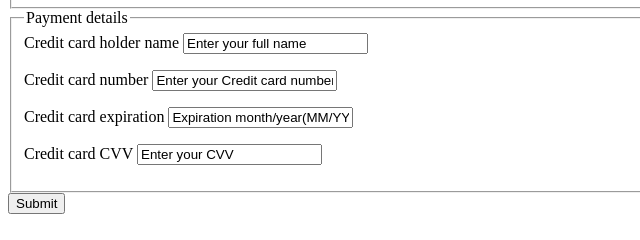
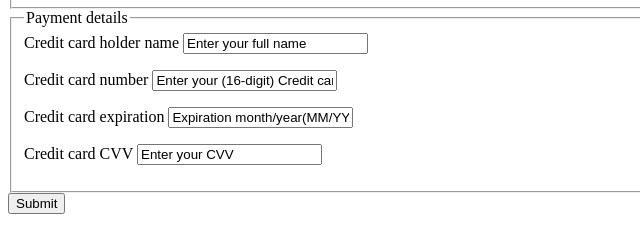
Before and after one commit to Keerthana4893/Paypal-payment-integration, a website: page views/index.html in a window 1280 px wide. Shown: the part 230-470 px from the top of the page, 0-640 px from the left. Drawn offline with Linux system fonts and the light colour scheme.

Commit message:
Update index.html

```diff
--- a/views/index.html
+++ b/views/index.html
@@ -38,7 +38,7 @@
 <p>
     <div>
   <label> Credit card number </label>
-  <input type="text" id="myText" value="Enter your Credit card number">
+  <input type="text" id="myText" value="Enter your (16-digit) Credit card number">
   </div>
 </p>
 <p>
```
